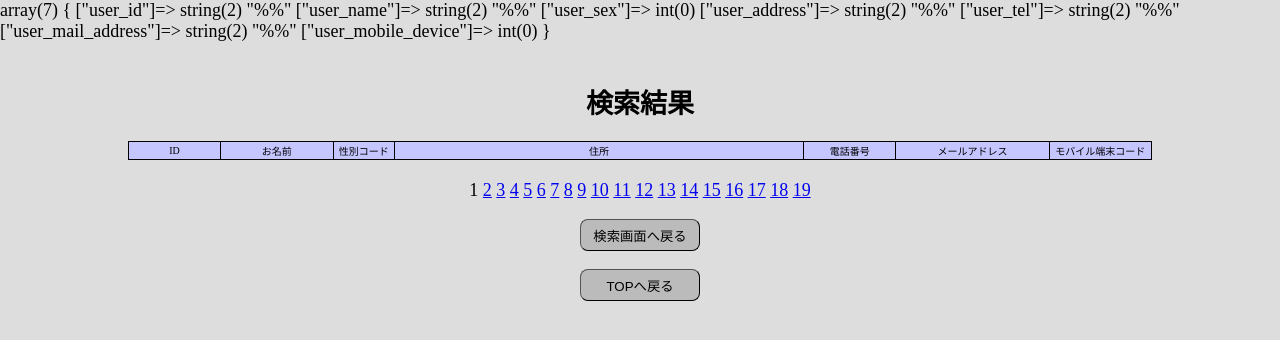
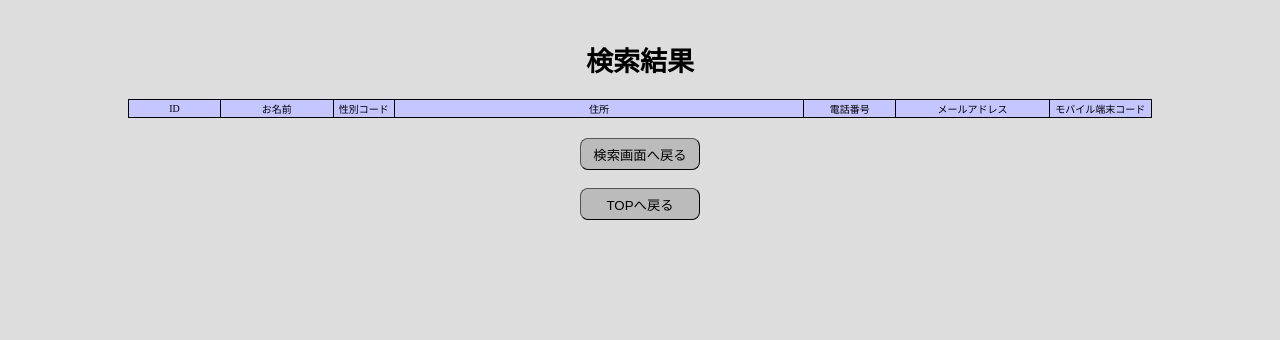
Before and after one commit to tumemoto5865/sns_training, a PHP site: page /searchresult.php in a window 1280 px wide. Shown: the top 340 px of the page. Run offline with PHP 8.4, Linux system fonts and the light colour scheme; data comes from the database, SQL or seed files in the repository; lists and menus that the app fills with data are empty.

Commit message:
検索結果の数に応じてページを20件ごとに分けて表示するようにしました。ダミーデータを入れたり外したりするボタンがあるのでdbtest.phpのボタンで押してから検索に入ってみてください。 searchresult.phpで GET情報を配列にして受け取る部分で二通りの方法で書きましたが(片方はコメントアウトしてあります)、どうも挙動が違うような気がします。プルリクの方に書きます。

```diff
--- a/src/searchresult.php
+++ b/src/searchresult.php
@@ -26,35 +26,38 @@ include('app/_parts/_header.php');
 ?>
 
 <?php
-//POST情報取得
+//GET情報取得
 // $search_info = [
-//     "user_id" => hsc("%" . filter_input(INPUT_GET, "user_id") . "%"),
-//     "user_name" => hsc("%" . filter_input(INPUT_GET, "user_name") . "%"),
-//     "user_sex" => hsc("%" . filter_input(INPUT_GET, "user_sex") . "%"),
-//     "user_address" => hsc("%" . filter_input(INPUT_GET, "user_address") . "%"),
-//     "user_tel" => hsc(trim("%" . filter_input(INPUT_GET, "user_tel")) . "%"),
-//     "user_mail_address" => hsc(trim("%" . filter_input(INPUT_GET, "user_mail_address")) . "%"),
-//     "user_mobile_device" => hsc("%" . filter_input(INPUT_GET, "user_mobile_device") . "%"),
+//     "user_id" => !empty(filter_input(INPUT_GET, "user_id")) ? hsc("%" . filter_input(INPUT_GET, "user_id") . "%") : NULL,
+//     "user_name" => !empty(filter_input(INPUT_GET, "user_name")) ? hsc("%" . filter_input(INPUT_GET, "user_name") . "%") : NULL,
+//     "user_sex" => !empty(filter_input(INPUT_GET, "user_sex")) ? hsc("%" . filter_input(INPUT_GET, "user_sex") . "%") : NULL,
+//     "user_address" => !empty(filter_input(INPUT_GET, "user_address")) ? hsc("%" . filter_input(INPUT_GET, "user_address") . "%") : NULL,
+//     "user_tel" => !empty(filter_input(INPUT_GET, "user_tel")) ? hsc(trim("%" . filter_input(INPUT_GET, "user_tel")) . "%") : NULL,
+//     "user_mail_address" => !empty(filter_input(INPUT_GET, "user_mail_address")) ? hsc(trim("%" . filter_input(INPUT_GET, "user_mail_address")) . "%") : NULL,
+//     "user_mobile_device" => !empty(filter_input(INPUT_GET, "user_mobile_device")) ? hsc("%" . filter_input(INPUT_GET, "user_mobile_device") . "%") : NULL
 // ];
 
 //関数で動的に配列生成しよう。※array_pushは連想配列のキー指定追加はできない。
-//融通を効かせられるよう受け取り方法変更。クエリ文も動的に生成(しようと思ったけどできなかった)。関数を作って使ってみる。難しい。
-$search_info = [];
+//融通を効かせられるよう受け取り方法変更…したかったけど逆に長くなった。しかもどうも挙動が上と違う気がする...関数の練習にはなったけれど...
+//クエリ文も動的に生成(しようと思ったけどできなかった、考えてみればそれができたらプリペアドステートメントの意味がないかも)。関数を作って使ってみる。難しい。
+
 function search_info_add($recieved_name)
 {
+// $search_info = [];
     //空欄だったらNULLを入れる
     if (filter_input(INPUT_GET, $recieved_name) === "") {
         global $search_info;
         $search_info[$recieved_name] = NULL;
-    } else { //何か入ってたら$search_infoに追加していく。stringの場合
+    } else { //何か入ってたら$search_infoに追加していく。
         global $search_info;
         if ($recieved_name != "user_sex" && $recieved_name !=  "user_mobile_device") {
             $search_info[$recieved_name] = hsc("%" . filter_input(INPUT_GET, $recieved_name) . "%");
-        } else {
+        } elseif ($recieved_name === "user_sex" || $recieved_name ===  "user_mobile_device") {
             $search_info[$recieved_name] = (int)(filter_input(INPUT_GET, $recieved_name));
         }
     }
 };
+
     search_info_add("user_id");
     search_info_add("user_name");
     search_info_add("user_sex");
@@ -62,7 +65,8 @@ search_info_add("user_address");
     search_info_add("user_tel");
     search_info_add("user_mail_address");
     search_info_add("user_mobile_device");
-var_dump($search_info);//テスト
+
+// var_dump($search_info);//テスト
 // var_dump(array_keys($search_info));//テスト
 
 //プレースホルダを使ってクエリを動的に生成できないかと長時間試したがどうやら無理らしい。考えて見れば当たり前な気もするが
@@ -131,17 +135,21 @@ $search_results = $stmt->fetchAll();
     $search_items_count = count($search_results);
     //トータルのページ数
     $max_page_count = ceil($search_items_count / $display_items_count);
+    // echo $max_page_count;
     //表示しているページ。何もgetされてこなければ1ページ目とする
     $now_display = !isset($_GET['page_number']) ? 1 : (int)$_GET['page_number'];
-
     // echo "now_displayのデータ型は".gettype($now_display) . "です". PHP_EOL;//テスト
     // echo "now_displayは". $now_display . "です";//テスト
 
     //配列の何番目から表示する？
     $start_number = ($now_display - 1) * $display_items_count;
+    // echo $start_number;//テスト
+    // echo $display_items_count;//テスト
     //allayslice。便利な関数があったが忘れている。配列の中で*番目から*個分切り出す
     $display_search_results = array_slice($search_results, $start_number, $display_items_count, true);
+    // var_dump($search_results)//テスト
     ?>
+
     <!-- 検索結果結果表示開始 -->
     <table>
         <tr>
@@ -174,13 +182,13 @@ $search_results = $stmt->fetchAll();
     <!-- ページ切り替えリンク生成 -->
     <p class="page_select">
         <?php
-        for ($i = 1; $i < $display_items_count; $i++) {
+        for ($i = 1; $i < $max_page_count; $i++) {
             if ($i === $now_display) {
                 echo $now_display . ' ';
             } else {
         ?>
                 <!-- ポイントとしては、授受する値をGETにしておけばリンクとしてaタグに簡単に仕込めるっていうこと。INPUT系のはGETで授受すれば利用者がブックマークにして利用することもできる。検索関係はPOSTよりGETのが向いているようだ -->
-                <a href="searchresult.php?page_number=<?= $i ?>"><?= $i ?></a>
+                <a href="<?= $_SERVER['REQUEST_URI'] ?>&page_number=<?= $i ?>"><?= $i ?></a>
         <?php
             }
         }
```
Lines whose indentation alone changed are shown as unchanged.
